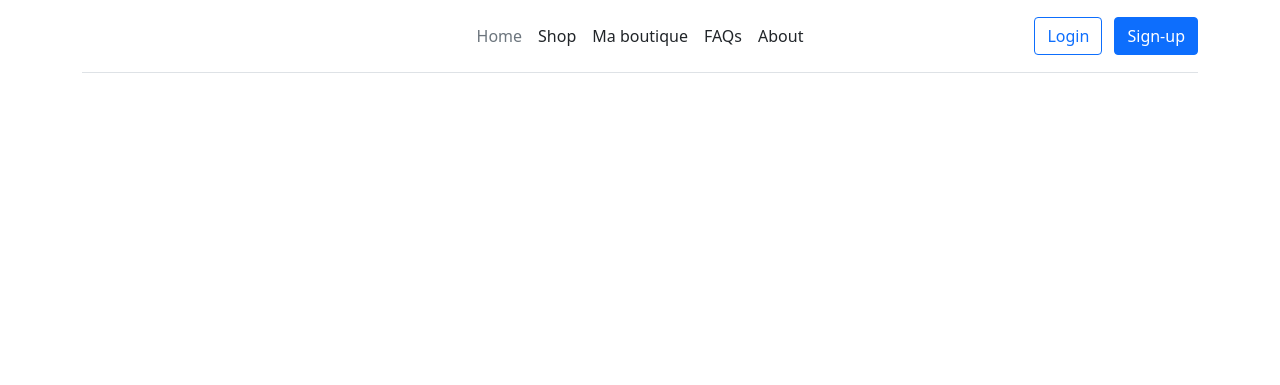
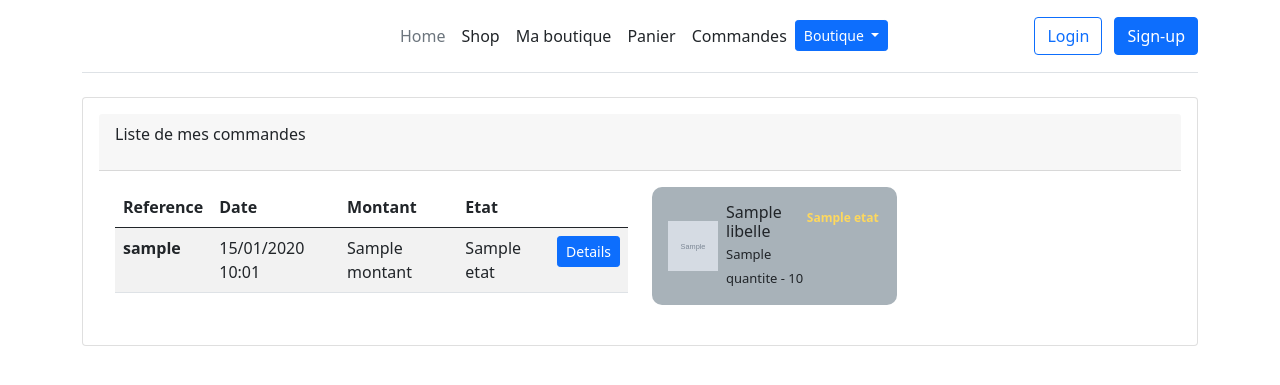
Before and after one commit to winigajordan/JABBA, a Symfony app: template templates/commande/index.html.twig in a window 1280 px wide. Shown: the top 385 px of the page. Run offline with Twig, Linux system fonts and the light colour scheme; the template is opened without the code that fills it: most values are stand-ins (such as "Sample title", 1, 10 or a date in 2020); grey boxes marked "Sample" are stand-in pictures; some libraries are stand-ins or nearby versions.

Commit message:
Commande effectué par un client et repartition d'argent

```diff
--- a/src/Controller/PanierController.php
+++ b/src/Controller/PanierController.php
@@ -52,6 +52,9 @@
 
     #[Route('/panier/add', name: 'add_item')]
     public function addItem( Request $request, SessionInterface $session) : Response{
+        if (!$this->getUser()){
+            return $this->redirectToRoute('app_login');
+        }
         //dd($request->request);
         $panier = $session->get('panier', []);
         $qte = $request->request->get('qte');
--- a/templates/base.pages.html.twig
+++ b/templates/base.pages.html.twig
@@ -10,7 +10,7 @@
     <link href="https://cdn.jsdelivr.net/npm/bootstrap@5.0.2/dist/css/bootstrap.min.css" rel="stylesheet" integrity="sha384-EVSTQN3/azprG1Anm3QDgpJLIm9Nao0Yz1ztcQTwFspd3yD65VohhpuuCOmLASjC" crossorigin="anonymous">  </head>
     <!-- Font Awesome -->
     <link rel="stylesheet" href="https://cdnjs.cloudflare.com/ajax/libs/font-awesome/6.1.1/css/all.min.css" integrity="sha512-KfkfwYDsLkIlwQp6LFnl8zNdLGxu9YAA1QvwINks4PhcElQSvqcyVLLD9aMhXd13uQjoXtEKNosOWaZqXgel0g==" crossorigin="anonymous" referrerpolicy="no-referrer" />
-
+    {% block style %} {% endblock %}
   <body>
 
     <main>
@@ -23,15 +23,33 @@
               <ul class="nav col-12 col-md-auto mb-2 justify-content-center mb-md-0">
                 <li><a href="#" class="nav-link px-2 link-secondary">Home</a></li>
                 <li><a href="{{ path('app_shop') }}" class="nav-link px-2 link-dark">Shop</a></li>
+
                 <li><a href="{{ path('app_gestion_boutique') }}" class="nav-link px-2 link-dark">Ma boutique</a></li>
-                <li><a href="#" class="nav-link px-2 link-dark">FAQs</a></li>
-                <li><a href="#" class="nav-link px-2 link-dark">About</a></li>
+                <li><a href="{{ path('app_panier') }}" class="nav-link px-2 link-dark">Panier</a></li>
+                <li><a href="{{ path('app_commande') }}" class="nav-link px-2 link-dark">Commandes</a></li>
+                <div class="dropdown mt-1">
+                  <button class="btn btn-sm btn-primary dropdown-toggle" type="button" id="dropdownMenuButton1" data-bs-toggle="dropdown" aria-expanded="false">
+                    Boutique
+                  </button>
+                  <ul class="dropdown-menu" aria-labelledby="dropdownMenuButton1">
+                    <li><a href="{{ path('app_gestion_boutique') }}" class="dropdown-item">Gestion</a></li>
+                    <li><a href="{{ path('app_boutique_commandes') }}" class="dropdown-item">Commandes</a></li>
+                  </ul>
+                </div>
               </ul>
 
-              <div class="col-md-3 text-end">
-                <a type="button" href="{{ path('app_login' )}}" class="btn btn-outline-primary me-2">Login</a>
-                <a type="button" href="{{ path('app_register') }}" class="btn btn-primary">Sign-up</a>
-              </div>
+              {% if not app.user %}
+                <div class="col-md-3 text-end">
+                  <a type="button" href="{{ path('app_login' )}}" class="btn btn-outline-primary me-2">Login</a>
+                  <a type="button" href="{{ path('app_register') }}" class="btn btn-primary">Sign-up</a>
+                </div>
+              {% else %}
+                <div class="col-md-3 text-end">
+
+                  <a type="button" href="{{ path('app_logout') }}" class="btn btn-danger">Logout</a>
+                </div>
+              {% endif %}
+
             </header>
         </div>
         {% block body %}{% endblock body %}
--- a/templates/commande/index.html.twig
+++ b/templates/commande/index.html.twig
@@ -2,6 +2,113 @@
 
 {% block title %} Mes commandes {% endblock %}
 
+{% block style %}
+<style>
+
+
+    .card-dtl {
+        border: none;
+        background-color: #a8b2b9;
+        border-radius: 10px
+    }
+
+    .c-details span {
+        font-weight: 300;
+        font-size: 13px
+    }
+
+    .icon {
+        width: 50px;
+        height: 50px;
+        background-color: #eee;
+        border-radius: 15px;
+        display: flex;
+        align-items: center;
+        justify-content: center;
+        font-size: 39px
+    }
+
+    .badge span {
+        width: 60px;
+        height: 25px;
+        padding-bottom: 3px;
+        border-radius: 5px;
+        display: flex;
+        color: #fed85d;
+        justify-content: center;
+        align-items: center
+    }
+
+
+
+</style>
+{% endblock %}
+
 {% block body %}
+    <div class="container">
+        <div class="card p-3">
+            <div class="card-header">
+                <p>
+                    Liste de mes commandes
+                </p>
+            </div>
+            <div class="card-body">
+                <div class="row">
+                    <div class="col">
+                        <table class="table table-striped table-hover">
+                            <thead>
+                            <tr>
+                                <th scope="col">Reference</th>
+                                <th scope="col">Date</th>
+                                <th scope="col">Montant</th>
+                                <th scope="col">Etat</th>
+                                <th scope="col"></th>
+                            </tr>
+                            </thead>
+                            <tbody>
+                            {% for cmd in commandes %}
+                            <tr>
+                                <th scope="row">{{ cmd.slug }}</th>
+                                <td>{{ cmd.date | date("d/m/Y H:m") }}</td>
+                                <td>{{ cmd.montant }}</td>
+                                <td>{{ cmd.etat }}</td>
+                                <td>
+                                    <a class="btn btn-sm btn-primary" href="{{ path('app_commande_details', {'slug':cmd.slug}) }}">Details</a>
+                                </td>
+                            </tr>
+                            {% endfor %}
+                            </tbody>
+                        </table>
+                    </div>
+                    {% if selected is defined %}
+                    <div class="col-6">
+                        <div class="row">
+                        {% for details in selected.detailsCommandes %}
 
+                                <div class=" col-6">
+                                    <div class="card-dtl p-3 mb-2">
+                                        <div class="d-flex justify-content-between">
+                                            <div class="d-flex flex-row align-items-center">
+                                                <div class="icon">
+                                                    <img src="{{ asset('/files/images/products/') }}{{ details.produit.image }}" width="50" height="50">
+                                                </div>
+                                                <div class="ms-2 c-details">
+                                                    <h6 class="mb-0">{{ details.produit.libelle }}</h6> <span>{{ details.quantite}} - {{ details.prix}} </span>
+                                                </div>
+                                            </div>
+                                            <div class="badge"> <span style="text-decoration: black">{{ details.etat }}</span> </div>
+                                        </div>
+
+                                    </div>
+                                </div>
+
+
+                        {% endfor %}
+                        </div>
+                    </div>
+                    {% endif %}
+                </div>
+            </div>
+        </div>
+    </div>
 {% endblock %}
--- a/templates/gestion_boutique/boutique_commandes/index.html.twig
+++ b/templates/gestion_boutique/boutique_commandes/index.html.twig
@@ -14,6 +14,7 @@
                         <th scope="col">Produit</th>
                         <th scope="col">Quantité</th>
                         <th scope="col">Montant vente</th>
+                        <th scope="col">Etat</th>
                         <th></th>
                     </tr>
                     </thead>
@@ -24,9 +25,10 @@
                         <td>{{ item.produit.libelle }}</td>
                         <td>{{ item.quantite }}</td>
                         <td>{{ item.prix }}</td>
+                        <td>{{ item.etat }}</td>
                         <td>
-                            <a class="btn btn-xs btn-primary" href="#">Valider</a>
-                            <a class="btn btn-xs btn-warning" href="#">Annuler</a>
+                            <a class="btn btn-xs btn-primary" href="{{ path('app_boutique_commandes_update', {'slug':item.slug, 'update' : 'VALIDE'}) }}">Valider</a>
+                            <a class="btn btn-xs btn-warning" href="{{ path('app_boutique_commandes_update', {'slug':item.slug, 'update' : 'ANNULE'}) }}">Annuler</a>
                         </td>
                     </tr>
                     {% endfor %}
```
Also changed, not shown: src/Controller/BoutiqueCommandesController.php (+20 -1 lines), src/Controller/CommandeController.php (+10 -1 lines).
